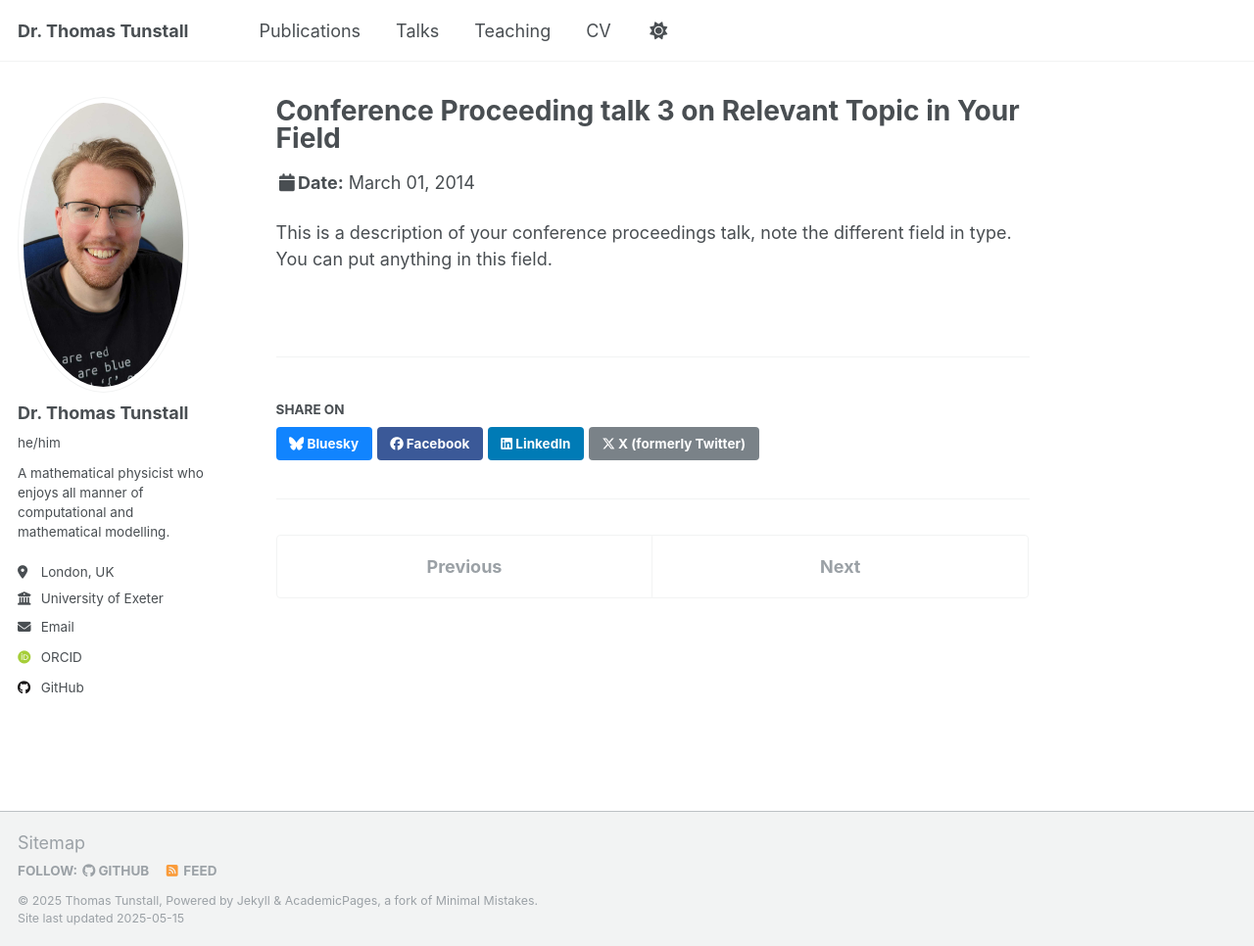
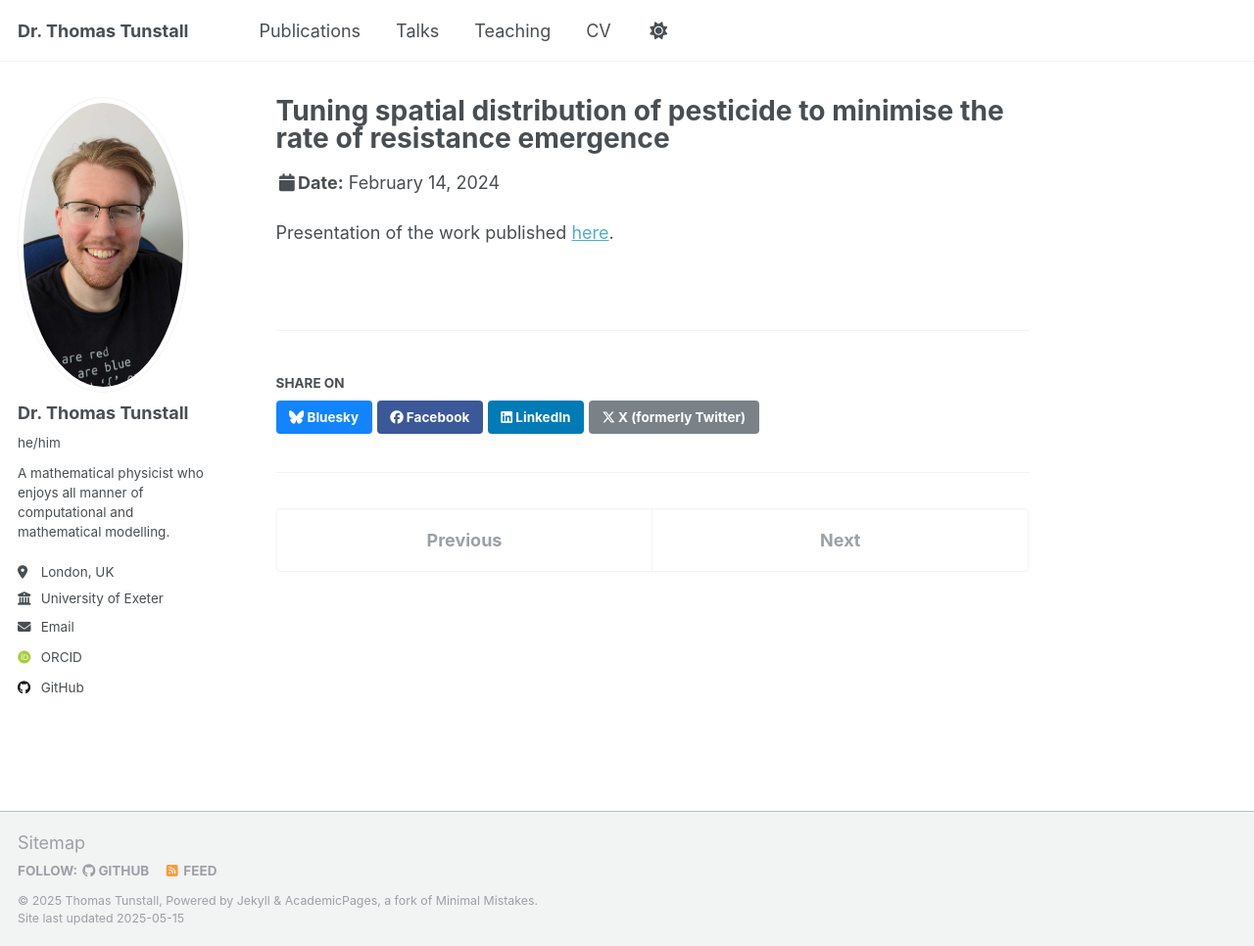
Before and after one commit to ThomasTunstall/ThomasTunstall, a Jekyll site: the page built from _talks/2014-03-01-talk-3.md, in a window 1280 px wide and 966 px high. Shown: the whole window at 98% size. Built offline with Jekyll 4.4.1, drawn with Linux system fonts in a browser that asks for light colours; some web fonts are replaced.

Commit message:
Update 2014-03-01-talk-3.md

```diff
--- a/_talks/2014-03-01-talk-3.md
+++ b/_talks/2014-03-01-talk-3.md
@@ -1,11 +1,11 @@
 ---
-title: "Conference Proceeding talk 3 on Relevant Topic in Your Field"
+title: "Tuning spatial distribution of pesticide to minimise the rate of resistance emergence"
 collection: talks
-type: "Conference proceedings talk"
-permalink: /talks/2014-03-01-talk-3
-venue: "Testing Institute of America 2014 Annual Conference"
-date: 2014-03-01
-location: "Los Angeles, CA, USA"
+type: "Talk"
+permalink: /talks/2024_DSABNS
+venue: "DSABNS"
+date: 2024-02-14
+location: "NOVA School of Science and Technology, Caparica, Portugal"
 ---
 
-This is a description of your conference proceedings talk, note the different field in type. You can put anything in this field.
+Presentation of the work published [here](https://doi.org/10.1101/2024.10.23.619847).
```
